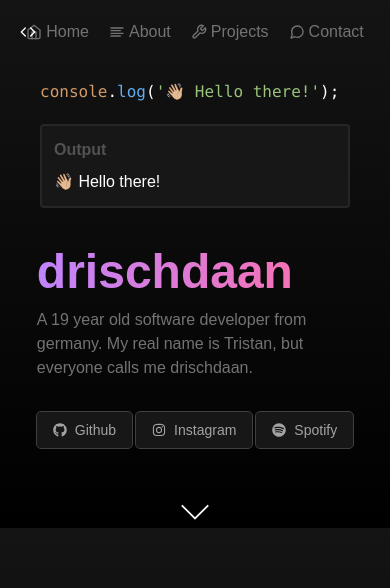
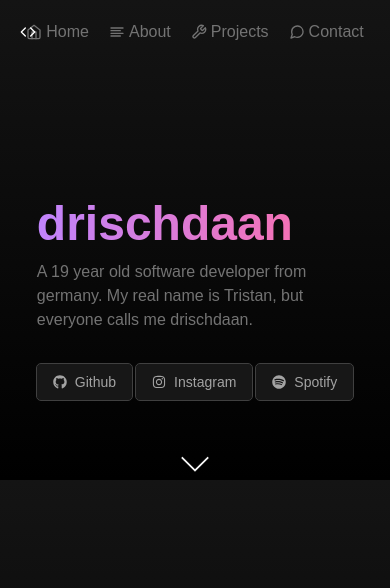
Before and after one commit to Drischdaan/drischdaan.dev, a Next.js app: page / in a window 390 px wide. Shown: the top 588 px of the page. Built offline with nearby package versions, Linux system fonts and the light colour scheme; a web font is replaced by a local one.

Commit message:
chore: removed code block from mobile

```diff
--- a/app/page.tsx
+++ b/app/page.tsx
@@ -42,7 +42,7 @@ export default function Home() {
         </div>
       </div>
       <div className="w-full sm:w-auto flex-1 flex justify-center items-center px-10 lg:px-32 py-10 mt-10 sm:mt-0">
-        <div className='w-full sm:w-auto flex justify-center items-start flex-col gap-5'>
+        <div className='hidden w-full sm:w-auto sm:flex justify-center items-start flex-col gap-5'>
           <pre>
             <code dangerouslySetInnerHTML={{ __html: codeHtml }} />
           </pre>
@@ -51,6 +51,7 @@ export default function Home() {
             <p>👋🏼 Hello there!</p>
           </div>
         </div>
+        <div className='block sm:hidden mt-20'></div>
       </div>
       <div className='absolute bottom-0 sm:mb-10'>
         <TfiAngleDown className='text-3xl animate-bounce'/>
```
